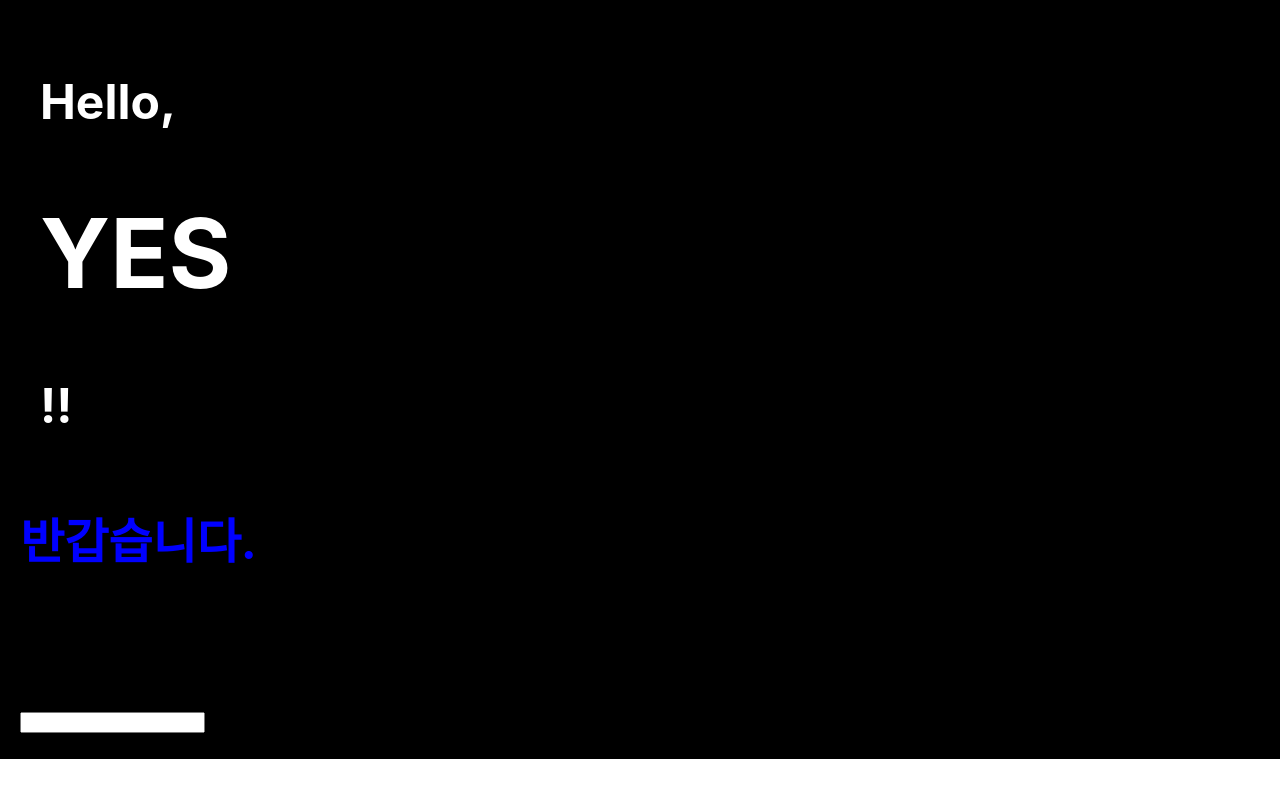
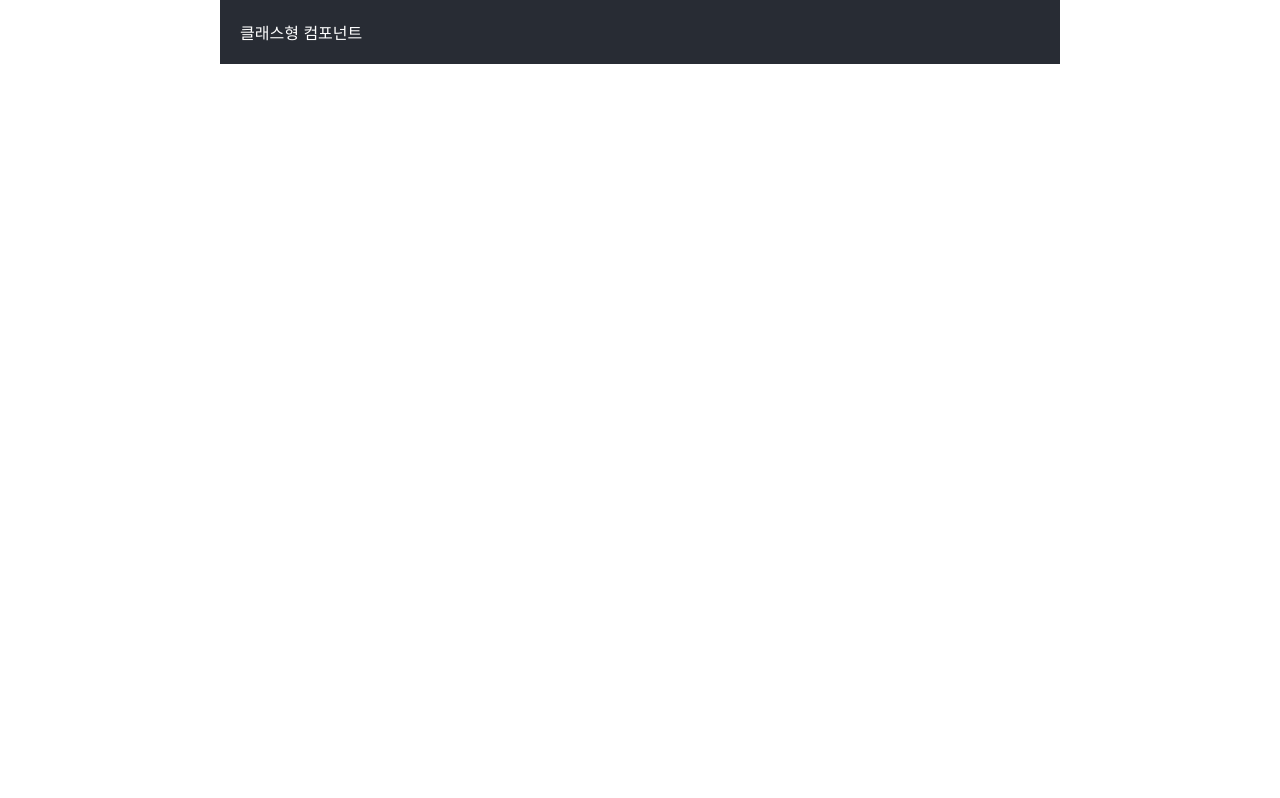
Before and after one commit to kimywann/react-test, a React (Create React App) app: page / in a window 1280 px wide. Built offline with nearby package versions, Linux system fonts and the light colour scheme.

Commit message:
study: 클래스형 컴포넌트 예시 학습

```diff
--- a/src/App.tsx
+++ b/src/App.tsx
@@ -1,63 +1,15 @@
-import React from 'react';
-import logo from './logo.svg';
 import './App.css';
-
-{/*
-    작성자 : Kim
-    작성일 : 2023.3.30
-    내용 : 기능에 대한 내용
-*/}
+import ClassCom from './ClassCom';
 
 
 function App() {
-  // 변수
   let name = "리액트";
 
-  // 인라인
-  const style = {
-    backgroundColor : 'black',
-    color : 'white',
-    fontSize : '48px',
-    fontWeight : 'bold',
-    padding : '20px'
-  }
-
   return (
-    <div style={
-      {
-        backgroundColor : 'black',
-        color : 'blue',
-        fontSize : '48px',
-        fontWeight : 'bold',
-        padding : '20px'
-      }
-    }>
-      <h1 style = {style}>Hello,
-          {
-          name === '리액트' ? (<h1>YES</h1>) : null
-          }!!</h1>
-      <p>반갑습니다.</p>
-      {/* jsx 주석문 작성하는 법 */}
-      <br/>
-      <input/>
+    <div className='container'>
+      <ClassCom></ClassCom>
     </div>
   );
 }
 
-//   const port = undefined;
-
-//   return (
-//     <div>
-//     {
-//       port || '포트를 설정하지 않았습니다.'
-//     }
-//     </div>
-//   )
-// }
-
-// function App() {
-//   return React.createElement("div", null, "Hello, 리액트!!",
-//   React.createElement("p", null, "반갑습니다.") );
-// }
-
 export default App;
--- /dev/null
+++ b/src/ClassCom.tsx
@@ -0,0 +1,13 @@
+import { Component } from "react";
+
+class ClassCom extends Component {
+    render() {
+        return (
+            <div>
+                클래스형 컴포넌트
+            </div>
+        )
+    }
+}
+
+export default ClassCom;
```
